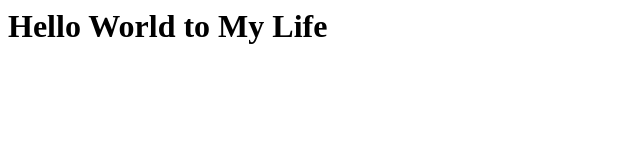
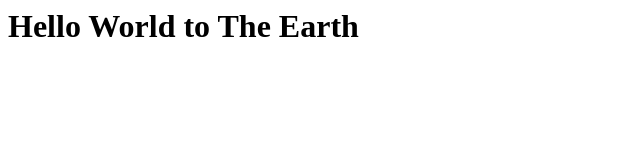
Before and after one commit to dennisaprilla/website-for-awscodedeploy, a plain HTML site: page index.html in a window 1280 px wide. Shown: the whole page, without its empty margins (0-640 px from the left). Drawn offline with Linux system fonts and the light colour scheme.

Commit message:
Update index.html

```diff
--- a/index.html
+++ b/index.html
@@ -1,7 +1,7 @@
 <html>
   <body>
     <h1>
-      Hello World to My Life
+      Hello World to The Earth
     </h1>
   </body>
 </html>
```
